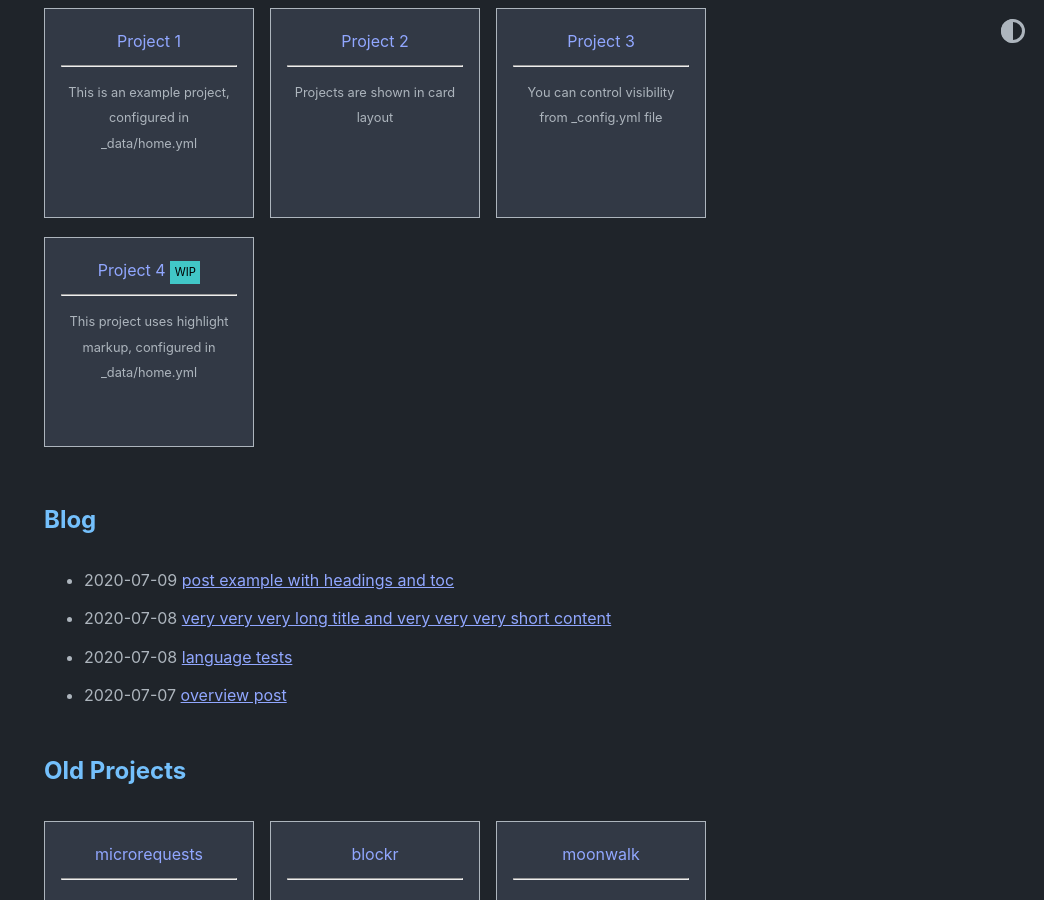
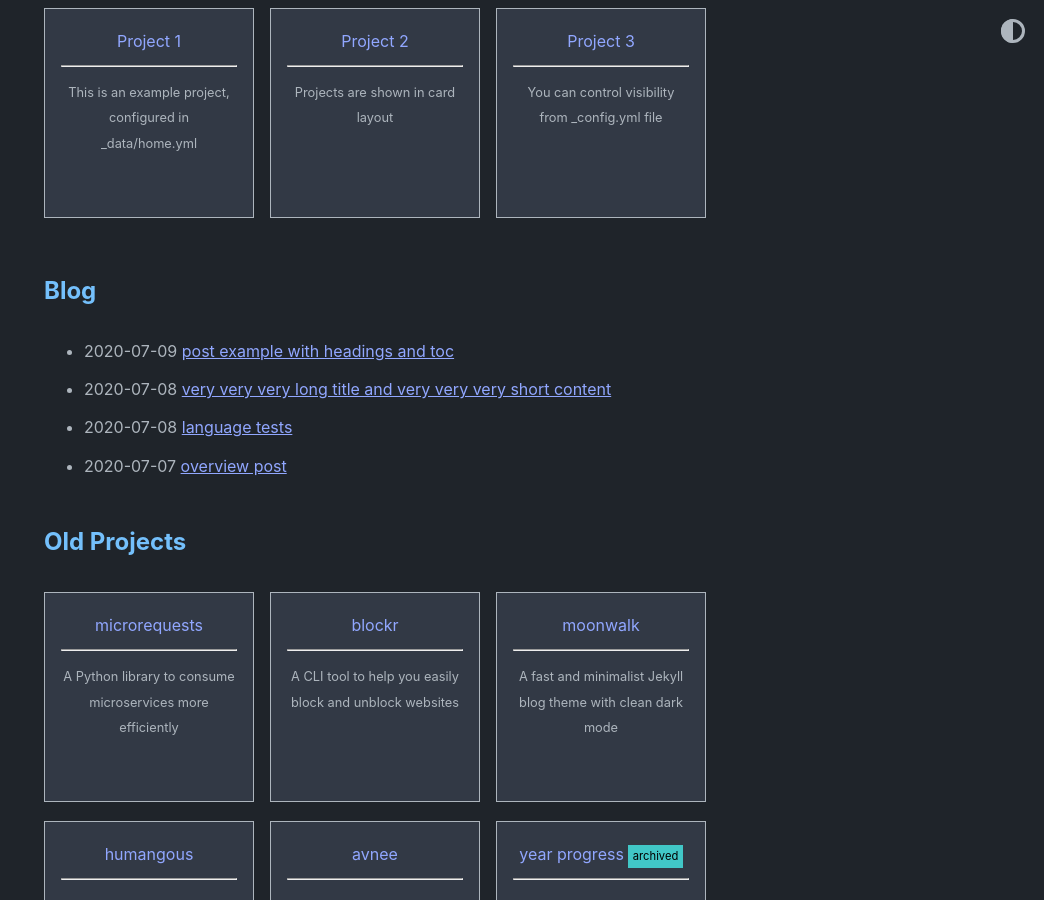
Before and after one commit to stackbit-projects/d678h-731be, a Jekyll site: the page built from index.md, in a window 1280 px wide and 900 px high, scrolled down 431 px. Shown: the whole window, without its empty margins (236-1280 px from the left). Built offline with Jekyll 4.4.1, drawn with Linux system fonts in a browser that asks for light colours; comment, search, counter and statistics services are not loaded.

Commit message:
home.yml: updated project_entries

```diff
--- a/_data/home.yml
+++ b/_data/home.yml
@@ -15,10 +15,6 @@ project_entries:
   - title: Project 3
     url: overview-post
     desc: You can control visibility from _config.yml file
-  - title: Project 4
-    url: overview-post
-    desc: 'This project uses highlight markup, configured in _data/home.yml'
-    highlight: WIP
 old_project_entries:
   - title: microrequests
     url: 'http://www.abhinav.co/microrequests'
```
